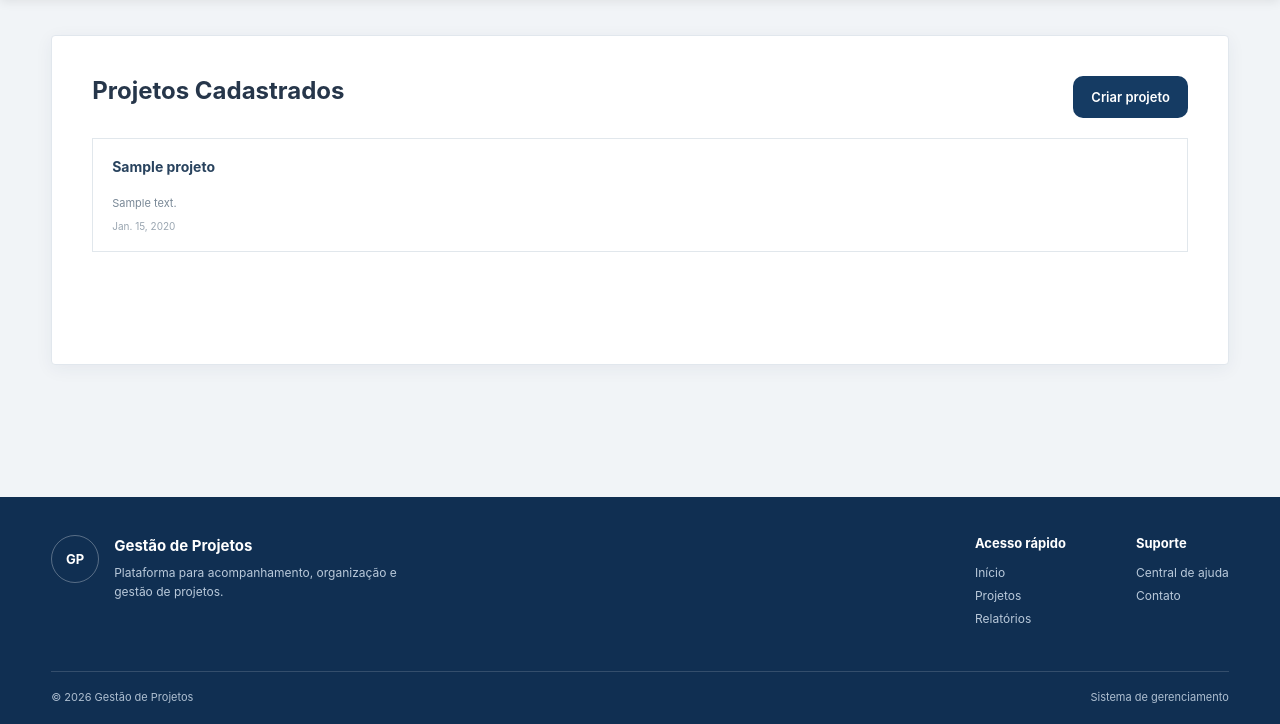
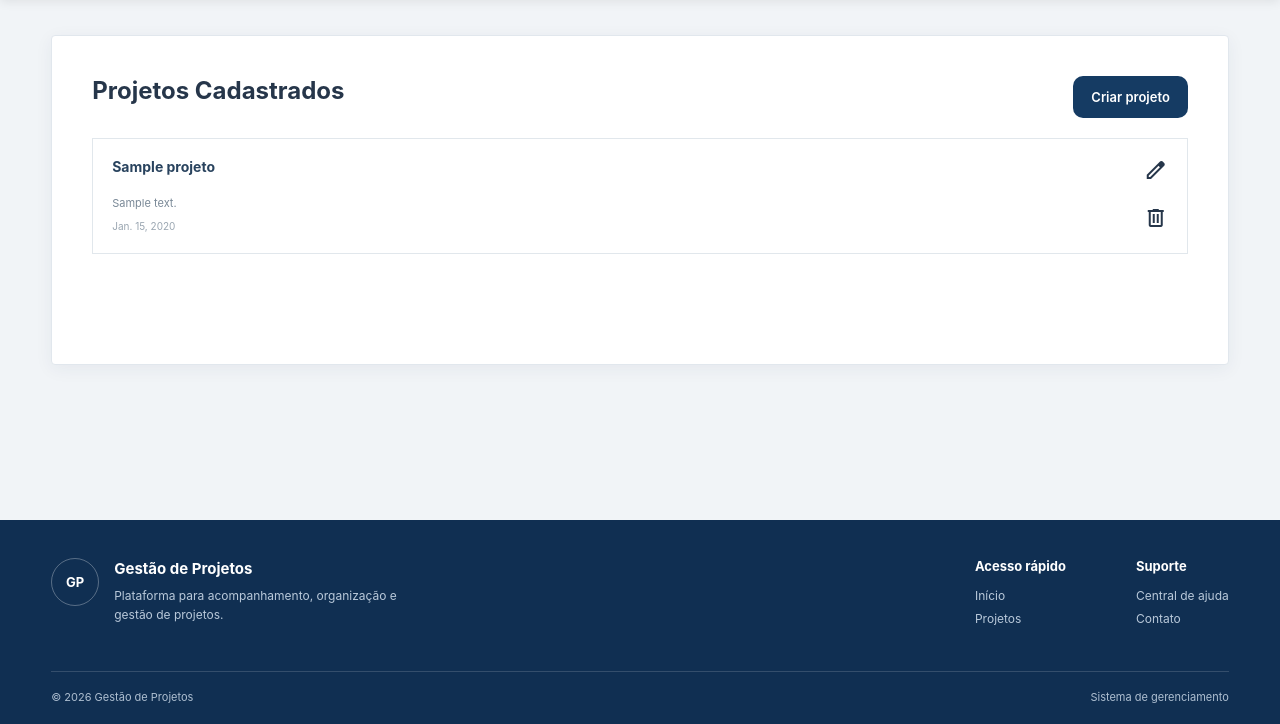
Before and after one commit to LeticiaMMorais/gest-projetos, a Django app: page /projetos/listar-projetos/ in a window 1280 px wide. Shown: the part 76-800 px from the top of the page. Run offline with Django 5.2, Linux system fonts and the light colour scheme; tables that the repository leaves empty hold one stand-in row (values such as "Sample post").

Commit message:
criando a funcionalidade de editar e excluir projetos, assim como suas referentes páginas htmls. fechar #3 #6

```diff
--- a/projetos/static/projetos/css/list_projects.css
+++ b/projetos/static/projetos/css/list_projects.css
@@ -211,13 +211,25 @@
 .project-info {
     background: white;
     display: flex;
-    flex-direction: column;
+    justify-content: space-between;
 
     border:1px solid #e1e7ec;
 
     padding: 19px;
 
     transition: box-shadow .2s ease, transform .2s ease;
+}
+
+.project-info > .project-text {
+    display: flex;
+    flex-direction: column;
+}
+
+.project-info > div:nth-child(2) {
+    display: flex;
+    flex-direction: column;
+    justify-content: center;
+    gap: 20px;
 }
 
 .project-info h3 {
--- a/projetos/templates/projetos/list_projects.html
+++ b/projetos/templates/projetos/list_projects.html
@@ -5,7 +5,6 @@
 {% block title %}
     Ver projetos
 {% endblock %}
-
 
 {% block links %}
 
@@ -27,10 +26,13 @@
             </div>
             <div class="project-list">
                 {% for projeto in projetos %}
-                <a href="{% url 'project-detail' projeto.id %}" class="project-info">
+                <div class="project-info">
 
+                    <div class="project-text">
                         <h3>
+                            <a href="{% url 'project-detail' projeto.id %}" >
                                 {{ projeto.nome }}
+                            </a>
                         </h3>
 
                         <p>
@@ -44,8 +46,19 @@
                             </span>
 
                         </div>
+                    </div>
 
+                    <div>
+                        <a href="{% url 'edit-project' projeto.id %}">
+                            <span class="material-symbols-outlined">edit</span>
                         </a>
+
+                        <a onclick="return confirm('Deseja excluir esse projeto?')" class="delete" href="{% url 'delete-project' projeto.id %}">
+                            <span class="material-symbols-outlined">delete</span>
+                        </a>
+                    </div>
+
+                </div>
                 {% endfor %}
             </div>
 
--- a/projetos/templates/projetos/project_detail.html
+++ b/projetos/templates/projetos/project_detail.html
@@ -3,7 +3,7 @@
 {% load static %}
 
 {% block title %}
-    Ver projetos
+    Detalhes projeto
 {% endblock %}
 
 
--- a/projetos/urls.py
+++ b/projetos/urls.py
@@ -5,4 +5,6 @@ urlpatterns = [
     path('listar-projetos/', listar_projetos, name='list-projects'),
     path('criar-projeto/', criar_projeto, name='create-project'),
     path('detalhes-projeto/<int:id>', detalhes_projeto, name='project-detail'),
+    path('editar-projeto/<int:id>', editar_projeto, name='edit-project'),
+    path('excluir-projeto/<int:id>', excluir_projeto, name='delete-project'),
 ]
--- a/projetos/views.py
+++ b/projetos/views.py
@@ -4,7 +4,7 @@ from .forms import ProjectsForm
 
 # Create your views here.
 def listar_projetos(request):
-    projetos = Projeto.objects.all().order_by('data_inicio')
+    projetos = Projeto.objects.all().order_by('-data_inicio')
 
     return render(request, 'projetos/list_projects.html', {'projetos': projetos})
 
@@ -24,3 +24,23 @@ def criar_projeto(request):
         form = ProjectsForm()
 
     return render(request, 'projetos/create_projects.html', {'form': form})
+
+def editar_projeto(request, id):
+    projeto = get_object_or_404(Projeto, id=id)
+
+    if request.method == 'POST':
+        form = ProjectsForm(request.POST, instance=projeto)
+        if form.is_valid():
+            form.save()
+            return redirect('list-projects')
+    else:
+        form = ProjectsForm(instance=projeto)
+
+    return render(request, 'projetos/edit_project.html', {'form': form})
+
+def excluir_projeto(request, id):
+    projetos = Projeto.objects.all().order_by('-data_inicio')
+    projeto = get_object_or_404(Projeto, id=id)
+    projeto.delete()
+
+    return render(request, 'projetos/list_projects.html', {'projetos': projetos})
--- a/templates/base.html
+++ b/templates/base.html
@@ -11,6 +11,7 @@
         {% endblock %}
     </title>
     <link rel="stylesheet" href="{% static 'css/style.css' %}">
+    <link href="https://fonts.googleapis.com/css2?family=Material+Symbols+Outlined" rel="stylesheet">
     {% block links %}{% endblock %}
 </head>
 <body>
@@ -53,12 +54,8 @@
                         Início
                     </a>
 
-                    <a href="#">
+                    <a href="{% url 'list-projects' %}">
                         Projetos
-                    </a>
-
-                    <a href="#">
-                        Relatórios
                     </a>
                 </div>
 
@@ -92,5 +89,8 @@
 
     </footer>
 
+    {% block scripts %}
+    {% endblock scripts %}
+
 </body>
 </html>
--- a/templates/fragments/header.html
+++ b/templates/fragments/header.html
@@ -24,6 +24,7 @@
             <a href="#" class="nav-link">
                 Tarefas
             </a>
+
         </nav>
 
         <div class="header-user">
```
Also changed, not shown: core/static/core/css/home.css (+0 -8 lines), core/templates/core/home.html (+1 -30 lines), projetos/templates/projetos/edit_project.html (added, +49 -0 lines). Lines whose indentation alone changed are shown as unchanged.
